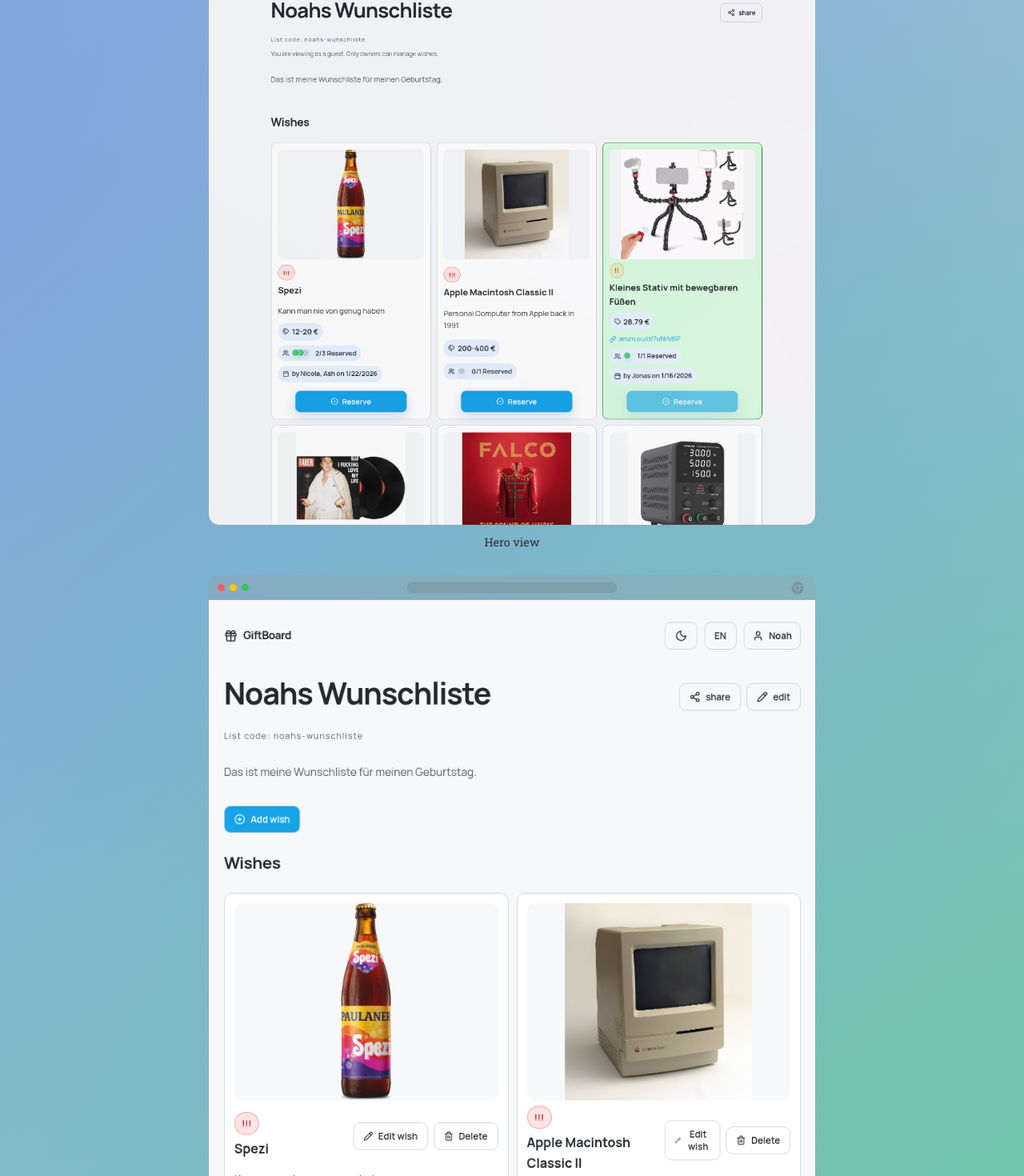
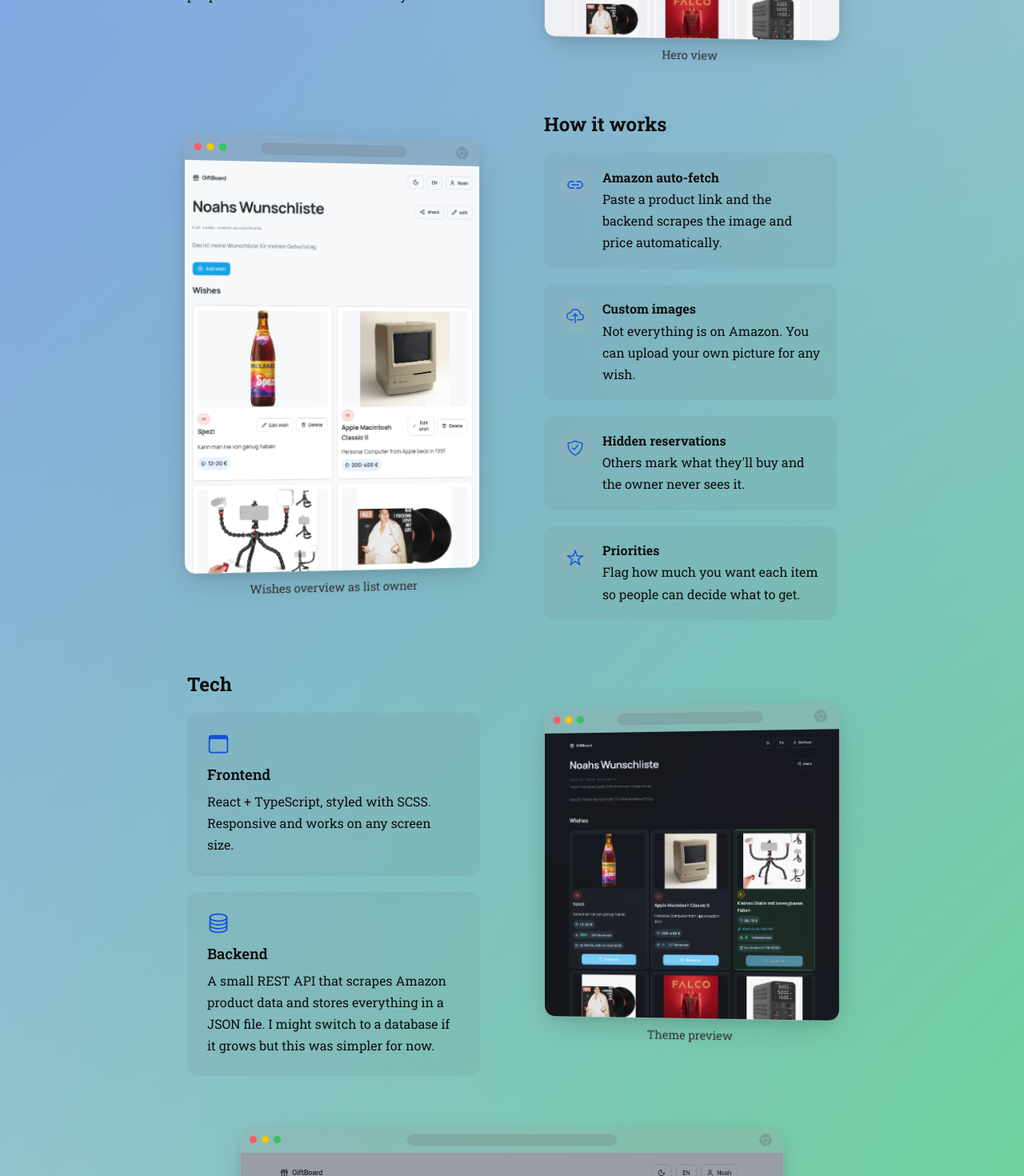
Before and after one commit to Noah4ever/noah4ever.github.io, a React (Vite) app: page /projects/giftboard in a window 1280 px wide. Shown: the part 1080-2550 px from the top of the page at 80% size. Built offline with nearby package versions, Linux system fonts and the light colour scheme; a web font is replaced by a local one.

Commit message:
add image css 3d in giftboard styling

```diff
--- a/src/pages/projects/Giftboard.tsx
+++ b/src/pages/projects/Giftboard.tsx
@@ -73,6 +73,20 @@
       .replace(/\b(\d+(?:\.\d+)?)\b/g, '<span class="ts-number">$1</span>');
   };
 
+  const handleImageMouseMove = (e: React.MouseEvent<HTMLElement>) => {
+    const el = e.currentTarget;
+    const rect = el.getBoundingClientRect();
+    const x = (e.clientX - rect.left) / rect.width - 0.5;
+    const y = (e.clientY - rect.top) / rect.height - 0.5;
+    el.style.setProperty("--mouse-rx", `${(-y * 10).toFixed(2)}deg`);
+    el.style.setProperty("--mouse-ry", `${(x * 10).toFixed(2)}deg`);
+  };
+
+  const handleImageMouseLeave = (e: React.MouseEvent<HTMLElement>) => {
+    e.currentTarget.style.setProperty("--mouse-rx", "0deg");
+    e.currentTarget.style.setProperty("--mouse-ry", "0deg");
+  };
+
   return (
     <>
       <section className="giftboard-hero" aria-labelledby="giftboard-title">
@@ -105,25 +119,25 @@
         </blockquote>
       </section>
 
+      {/* Alternating: What it does + hero screenshot */}
       <section
-        className="project-section"
+        className="giftboard-alternating"
+        data-image-side="right"
         aria-labelledby="giftboard-what-heading"
       >
-        <h2 id="giftboard-what-heading">{t("giftboard.sections.whatTitle")}</h2>
+        <div className="giftboard-alt-text">
+          <h2 id="giftboard-what-heading">
+            {t("giftboard.sections.whatTitle")}
+          </h2>
           <p>{t("giftboard.sections.whatP1")}</p>
           <p>{t("giftboard.sections.whatP2")}</p>
-      </section>
-
-      {/* Screenshots */}
-      <section
-        className="giftboard-gallery"
-        aria-labelledby="giftboard-gallery-heading"
+        </div>
+        <div className="giftboard-alt-image">
+          <figure
+            className="giftboard-3d-image"
+            onMouseMove={handleImageMouseMove}
+            onMouseLeave={handleImageMouseLeave}
           >
-        <h2 id="giftboard-gallery-heading" className="sr-only">
-          {t("giftboard.sections.galleryTitle")}
-        </h2>
-        <div className="giftboard-gallery-grid">
-          <figure className="giftboard-gallery-item">
             <ImageBorder
               src={themedProjectImage("giftboard-hero")}
               alt={t("giftboard.gallery.heroAlt")}
@@ -131,7 +145,21 @@
             />
             <figcaption>{t("giftboard.gallery.heroCaption")}</figcaption>
           </figure>
-          <figure className="giftboard-gallery-item">
+        </div>
+      </section>
+
+      {/* Alternating: How it works + wishes overview */}
+      <section
+        className="giftboard-alternating"
+        data-image-side="left"
+        aria-labelledby="giftboard-how-heading"
+      >
+        <div className="giftboard-alt-image">
+          <figure
+            className="giftboard-3d-image"
+            onMouseMove={handleImageMouseMove}
+            onMouseLeave={handleImageMouseLeave}
+          >
             <ImageBorder
               src={themedProjectImage("giftboard-wishes-overview")}
               alt={t("giftboard.gallery.wishesAlt")}
@@ -139,22 +167,8 @@
             />
             <figcaption>{t("giftboard.gallery.wishesCaption")}</figcaption>
           </figure>
-          <figure className="giftboard-gallery-item">
-            <ImageBorder
-              src={themePreviewImage}
-              alt={t("giftboard.gallery.themeAlt")}
-              frame="safari"
-            />
-            <figcaption>{t("giftboard.gallery.themeCaption")}</figcaption>
-          </figure>
         </div>
-      </section>
-
-      {/* How it works */}
-      <section
-        className="project-section"
-        aria-labelledby="giftboard-how-heading"
-      >
+        <div className="giftboard-alt-text">
           <h2 id="giftboard-how-heading">{t("giftboard.sections.howTitle")}</h2>
           <ul className="giftboard-how-list" role="list">
             <li>
@@ -194,14 +208,19 @@
               </div>
             </li>
           </ul>
+        </div>
       </section>
 
-      {/* Tech */}
+      {/* Alternating: Tech + theme screenshot */}
       <section
-        className="project-section"
+        className="giftboard-alternating"
+        data-image-side="right"
         aria-labelledby="giftboard-tech-heading"
       >
-        <h2 id="giftboard-tech-heading">{t("giftboard.sections.techTitle")}</h2>
+        <div className="giftboard-alt-text">
+          <h2 id="giftboard-tech-heading">
+            {t("giftboard.sections.techTitle")}
+          </h2>
           <div className="giftboard-tech-grid">
             <article className="giftboard-tech-card">
               <div className="giftboard-tech-card-icon" aria-hidden="true">
@@ -218,7 +237,24 @@
               <p>{t("giftboard.tech.backendText")}</p>
             </article>
           </div>
+        </div>
+        <div className="giftboard-alt-image">
+          <figure
+            className="giftboard-3d-image"
+            onMouseMove={handleImageMouseMove}
+            onMouseLeave={handleImageMouseLeave}
+          >
+            <ImageBorder
+              src={themePreviewImage}
+              alt={t("giftboard.gallery.themeAlt")}
+              frame="safari"
+            />
+            <figcaption>{t("giftboard.gallery.themeCaption")}</figcaption>
+          </figure>
+        </div>
       </section>
+
+      {/* Bottom images with 3D effect */}
       <section
         className="giftboard-bottom-image"
         aria-labelledby="giftboard-bottom-image-heading"
@@ -226,7 +262,11 @@
         <h2 id="giftboard-bottom-image-heading" className="sr-only">
           {t("giftboard.sections.extraScreenshotTitle")}
         </h2>
-        <figure className="giftboard-bottom-image-figure">
+        <figure
+          className="giftboard-bottom-image-figure giftboard-3d-image"
+          onMouseMove={handleImageMouseMove}
+          onMouseLeave={handleImageMouseLeave}
+        >
           <ImageBorder
             src={themedProjectImage("giftboard-create-wish")}
             alt={t("giftboard.gallery.createWishAlt")}
@@ -240,7 +280,11 @@
         className="giftboard-bottom-image"
         aria-labelledby="giftboard-bottom-image-heading"
       >
-        <figure className="giftboard-bottom-image-figure">
+        <figure
+          className="giftboard-bottom-image-figure giftboard-3d-image"
+          onMouseMove={handleImageMouseMove}
+          onMouseLeave={handleImageMouseLeave}
+        >
           <ImageBorder
             src={themedProjectImage("giftboard-board-overview")}
             alt={t("giftboard.gallery.boardAlt")}
@@ -254,7 +298,9 @@
         className="project-section giftboard-scrape-explainer"
         aria-labelledby="giftboard-scrape-heading"
       >
-        <h2 id="giftboard-scrape-heading">{t("giftboard.sections.scrapeTitle")}</h2>
+        <h2 id="giftboard-scrape-heading">
+          {t("giftboard.sections.scrapeTitle")}
+        </h2>
         <p>{t("giftboard.sections.scrapeP1")}</p>
         <pre>
           <code
@@ -346,7 +392,9 @@
           className="giftboard-json-part"
           aria-labelledby="giftboard-json-list-meta"
         >
-          <h3 id="giftboard-json-list-meta">{t("giftboard.json.part1Title")}</h3>
+          <h3 id="giftboard-json-list-meta">
+            {t("giftboard.json.part1Title")}
+          </h3>
           <p>{t("giftboard.json.part1Text")}</p>
           <pre>
             <code
@@ -408,7 +456,9 @@
           className="giftboard-json-part"
           aria-labelledby="giftboard-json-reserve-state"
         >
-          <h3 id="giftboard-json-reserve-state">{t("giftboard.json.part3Title")}</h3>
+          <h3 id="giftboard-json-reserve-state">
+            {t("giftboard.json.part3Title")}
+          </h3>
           <p>{t("giftboard.json.part3Text")}</p>
           <pre>
             <code
--- a/src/styles/pages/giftboard.scss
+++ b/src/styles/pages/giftboard.scss
@@ -66,25 +66,139 @@
   }
 }
 
-/* ─── Gallery ─── */
-.giftboard-gallery {
-  margin-bottom: 3.5rem;
+/* ─── Alternating text + image sections ─── */
+.giftboard-alternating {
+  display: flex;
+  align-items: center;
+  gap: 5rem;
+  margin-bottom: 4rem;
 
-  .giftboard-gallery-grid {
-    display: grid;
-    grid-template-columns: 1fr;
-    gap: 2rem;
-    max-width: 760px;
-    margin: 0 auto;
+  &[data-image-side="right"] {
+    .giftboard-alt-text {
+      order: 1;
     }
 
-  .giftboard-gallery-item {
+    .giftboard-alt-image {
+      order: 2;
+    }
+
+    .giftboard-3d-image {
+      --base-ry: -6deg;
+      transform-origin: left center;
+    }
+  }
+
+  &[data-image-side="left"] {
+    .giftboard-alt-text {
+      order: 2;
+    }
+
+    .giftboard-alt-image {
+      order: 1;
+    }
+
+    .giftboard-3d-image {
+      --base-ry: 6deg;
+      transform-origin: right center;
+    }
+  }
+
+  .giftboard-alt-text {
+    flex: 1;
+    min-width: 0;
+
+    h2 {
+      margin-top: 0;
+    }
+
+    p {
+      font-size: 1rem;
+      line-height: 1.7;
+      color: var(--color-text);
+    }
+  }
+
+  .giftboard-alt-image {
+    flex: 1;
+    min-width: 0;
+    perspective: 1200px;
+  }
+
+  .giftboard-how-list {
+    grid-template-columns: 1fr;
+  }
+
+  .giftboard-tech-grid {
+    grid-template-columns: 1fr;
+  }
+
+  @media screen and (max-width: 860px) {
+    flex-direction: column;
+    gap: 2rem;
+
+    &[data-image-side="right"],
+    &[data-image-side="left"] {
+      .giftboard-alt-text {
+        order: 1;
+      }
+
+      .giftboard-alt-image {
+        order: 2;
+      }
+    }
+
+    .giftboard-3d-image {
+      --base-ry: 0deg !important;
+      transform-origin: center center !important;
+    }
+
+    .giftboard-how-list {
+      grid-template-columns: repeat(2, 1fr);
+    }
+
+    .giftboard-tech-grid {
+      grid-template-columns: repeat(2, 1fr);
+    }
+  }
+
+  @media screen and (max-width: 600px) {
+    .giftboard-how-list {
+      grid-template-columns: 1fr;
+    }
+
+    .giftboard-tech-grid {
+      grid-template-columns: 1fr;
+    }
+  }
+}
+
+/* ─── 3D perspective image ─── */
+.giftboard-3d-image {
+  --base-ry: 0deg;
+  --mouse-rx: 0deg;
+  --mouse-ry: 0deg;
+
   margin: 0;
+  transform: rotateY(calc(var(--base-ry) + var(--mouse-ry)))
+    rotateX(var(--mouse-rx));
+  transform-style: preserve-3d;
+  transition: transform 0.45s cubic-bezier(0.03, 0.98, 0.52, 0.99);
+  will-change: transform;
 
   .image-frame {
     width: 100%;
     max-width: 100%;
-      margin-inline: auto;
+    box-shadow:
+      0 12px 40px -8px rgba(0, 0, 0, 0.18),
+      0 4px 16px -4px rgba(0, 0, 0, 0.1);
+    border-radius: 10px;
+    transition: box-shadow 0.4s ease;
+  }
+
+  &:hover .image-frame {
+    box-shadow:
+      0 20px 60px -10px rgba(0, 0, 0, 0.25),
+      0 8px 24px -6px rgba(0, 0, 0, 0.15);
   }
 
   figcaption {
@@ -94,11 +208,11 @@
     text-align: center;
   }
 }
-}
 
 /* ─── Bottom screenshot ─── */
 .giftboard-bottom-image {
   margin-bottom: 3.5rem;
+  perspective: 1200px;
 
   .giftboard-bottom-image-figure {
     margin: 0;
@@ -388,7 +502,6 @@
 
 [data-theme="light"] .giftboard-scrape-explainer {
   code {
-
     .ts-string,
     .json-string {
       color: #0b7f5f;
@@ -429,7 +542,6 @@
 
 [data-theme="dark"] .giftboard-scrape-explainer {
   code {
-
     .ts-keyword,
     .json-key {
       color: #3a80f9;
```
Lines whose indentation alone changed are shown as unchanged.
